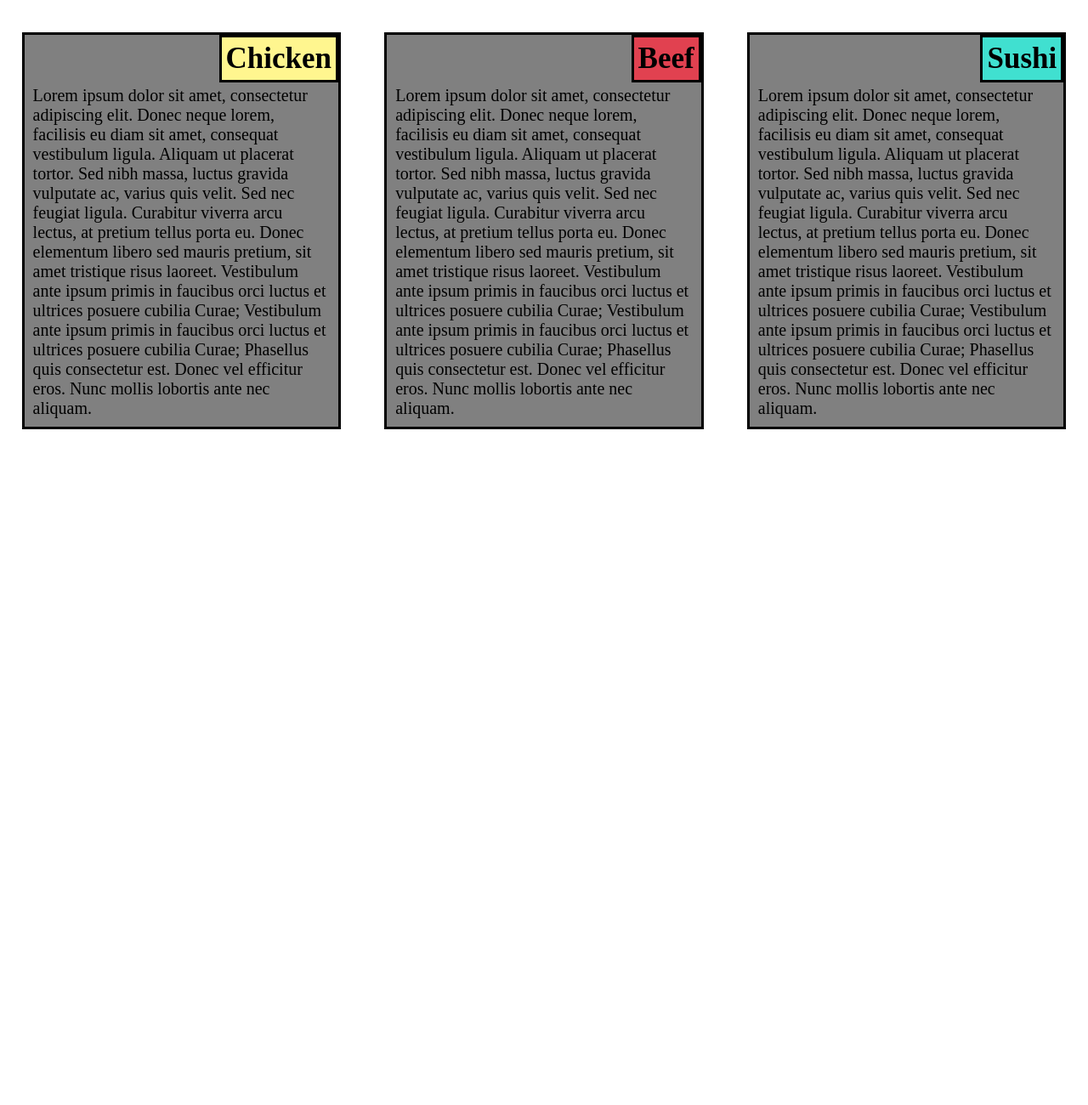
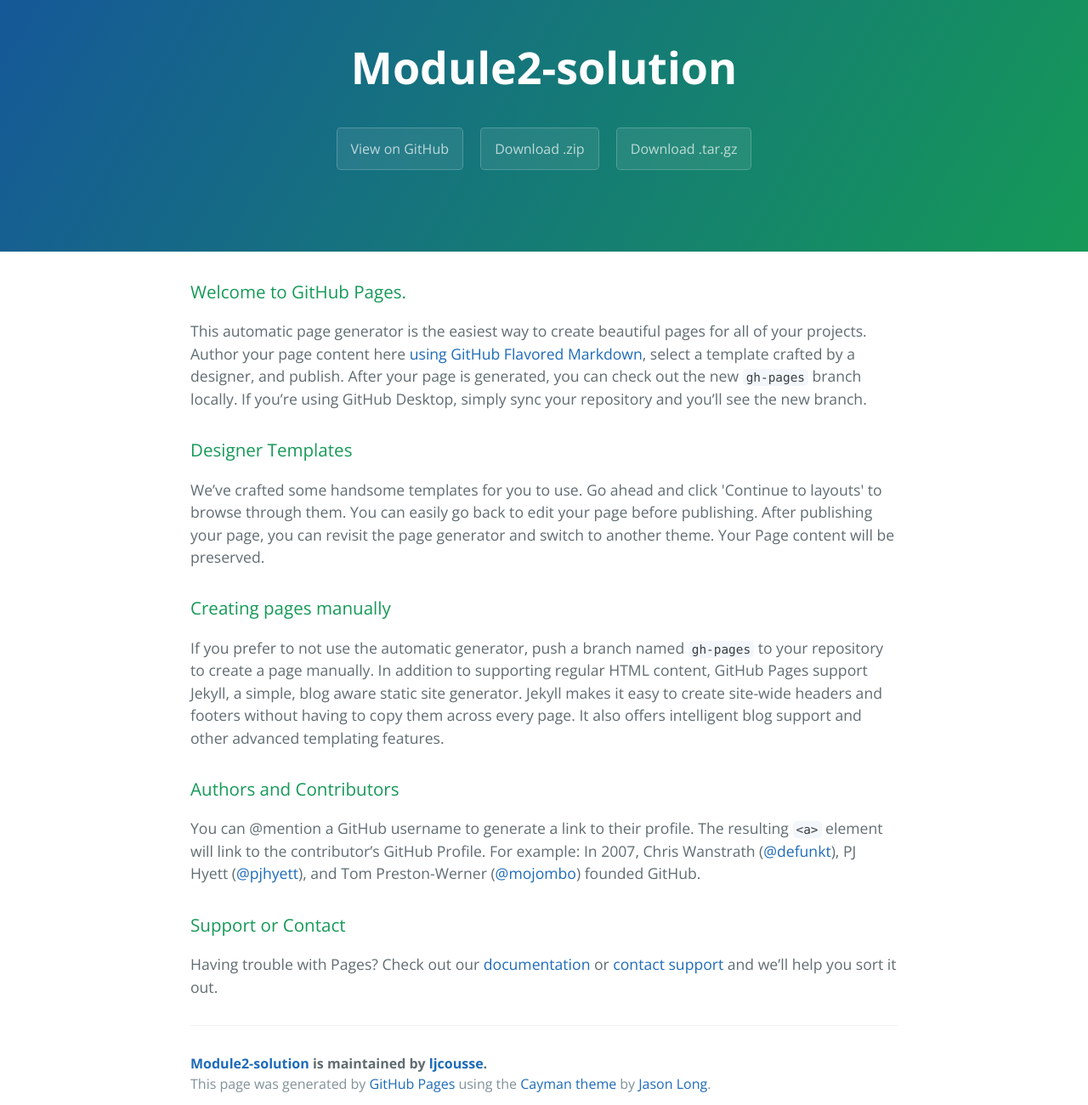
Before and after one commit to ljcousse/module2-solution, a plain HTML site: page index.html in a window 1280 px wide. Shown: the part 40-1340 px from the top of the page at 85% size. Before the commit the page ends 800 px from the top, so only its background shows below. Drawn offline with nearby package versions, Linux system fonts and the light colour scheme.

Commit message:
Create gh-pages branch via GitHub

```diff
--- a/index.html
+++ b/index.html
@@ -1,27 +1,57 @@
 <!DOCTYPE html>
-<html>
+<html lang="en-us">
   <head>
-<meta charset="utf-8">
+    <meta charset="UTF-8">
+    <title>Module2-solution by ljcousse</title>
     <meta name="viewport" content="width=device-width, initial-scale=1">
-<title>Responsive Layout</title>
-<link rel="stylesheet" type="text/css" href="css/style.css">
+    <link rel="stylesheet" type="text/css" href="stylesheets/normalize.css" media="screen">
+    <link href='https://fonts.googleapis.com/css?family=Open+Sans:400,700' rel='stylesheet' type='text/css'>
+    <link rel="stylesheet" type="text/css" href="stylesheets/stylesheet.css" media="screen">
+    <link rel="stylesheet" type="text/css" href="stylesheets/github-light.css" media="screen">
   </head>
-<body class="row">
-<h1>Our Menu</h1>
-<section class="col-lg-4 col-md-6 col-sm-12">
-  <h2 class="chicken">Chicken</h2>
-  Lorem ipsum dolor sit amet, consectetur adipiscing elit. Donec neque lorem, facilisis eu diam sit amet, consequat vestibulum ligula. Aliquam ut placerat tortor. Sed nibh massa, luctus gravida vulputate ac, varius quis velit. Sed nec feugiat ligula. Curabitur viverra arcu lectus, at pretium tellus porta eu. Donec elementum libero sed mauris pretium, sit amet tristique risus laoreet. Vestibulum ante ipsum primis in faucibus orci luctus et ultrices posuere cubilia Curae; Vestibulum ante ipsum primis in faucibus orci luctus et ultrices posuere cubilia Curae; Phasellus quis consectetur est. Donec vel efficitur eros. Nunc mollis lobortis ante nec aliquam.
+  <body>
+    <section class="page-header">
+      <h1 class="project-name">Module2-solution</h1>
+      <h2 class="project-tagline"></h2>
+      <a href="https://github.com/ljcousse/module2-solution" class="btn">View on GitHub</a>
+      <a href="https://github.com/ljcousse/module2-solution/zipball/master" class="btn">Download .zip</a>
+      <a href="https://github.com/ljcousse/module2-solution/tarball/master" class="btn">Download .tar.gz</a>
     </section>
 
-<section class="col-lg-4 col-md-6 col-sm-12">
-  <h2 class="beef">Beef</h2>
-  Lorem ipsum dolor sit amet, consectetur adipiscing elit. Donec neque lorem, facilisis eu diam sit amet, consequat vestibulum ligula. Aliquam ut placerat tortor. Sed nibh massa, luctus gravida vulputate ac, varius quis velit. Sed nec feugiat ligula. Curabitur viverra arcu lectus, at pretium tellus porta eu. Donec elementum libero sed mauris pretium, sit amet tristique risus laoreet. Vestibulum ante ipsum primis in faucibus orci luctus et ultrices posuere cubilia Curae; Vestibulum ante ipsum primis in faucibus orci luctus et ultrices posuere cubilia Curae; Phasellus quis consectetur est. Donec vel efficitur eros. Nunc mollis lobortis ante nec aliquam.
+    <section class="main-content">
+      <h3>
+<a id="welcome-to-github-pages" class="anchor" href="#welcome-to-github-pages" aria-hidden="true"><span aria-hidden="true" class="octicon octicon-link"></span></a>Welcome to GitHub Pages.</h3>
+
+<p>This automatic page generator is the easiest way to create beautiful pages for all of your projects. Author your page content here <a href="https://guides.github.com/features/mastering-markdown/">using GitHub Flavored Markdown</a>, select a template crafted by a designer, and publish. After your page is generated, you can check out the new <code>gh-pages</code> branch locally. If you’re using GitHub Desktop, simply sync your repository and you’ll see the new branch.</p>
+
+<h3>
+<a id="designer-templates" class="anchor" href="#designer-templates" aria-hidden="true"><span aria-hidden="true" class="octicon octicon-link"></span></a>Designer Templates</h3>
+
+<p>We’ve crafted some handsome templates for you to use. Go ahead and click 'Continue to layouts' to browse through them. You can easily go back to edit your page before publishing. After publishing your page, you can revisit the page generator and switch to another theme. Your Page content will be preserved.</p>
+
+<h3>
+<a id="creating-pages-manually" class="anchor" href="#creating-pages-manually" aria-hidden="true"><span aria-hidden="true" class="octicon octicon-link"></span></a>Creating pages manually</h3>
+
+<p>If you prefer to not use the automatic generator, push a branch named <code>gh-pages</code> to your repository to create a page manually. In addition to supporting regular HTML content, GitHub Pages support Jekyll, a simple, blog aware static site generator. Jekyll makes it easy to create site-wide headers and footers without having to copy them across every page. It also offers intelligent blog support and other advanced templating features.</p>
+
+<h3>
+<a id="authors-and-contributors" class="anchor" href="#authors-and-contributors" aria-hidden="true"><span aria-hidden="true" class="octicon octicon-link"></span></a>Authors and Contributors</h3>
+
+<p>You can @mention a GitHub username to generate a link to their profile. The resulting <code>&lt;a&gt;</code> element will link to the contributor’s GitHub Profile. For example: In 2007, Chris Wanstrath (<a href="https://github.com/defunkt" class="user-mention">@defunkt</a>), PJ Hyett (<a href="https://github.com/pjhyett" class="user-mention">@pjhyett</a>), and Tom Preston-Werner (<a href="https://github.com/mojombo" class="user-mention">@mojombo</a>) founded GitHub.</p>
+
+<h3>
+<a id="support-or-contact" class="anchor" href="#support-or-contact" aria-hidden="true"><span aria-hidden="true" class="octicon octicon-link"></span></a>Support or Contact</h3>
+
+<p>Having trouble with Pages? Check out our <a href="https://help.github.com/pages">documentation</a> or <a href="https://github.com/contact">contact support</a> and we’ll help you sort it out.</p>
+
+      <footer class="site-footer">
+        <span class="site-footer-owner"><a href="https://github.com/ljcousse/module2-solution">Module2-solution</a> is maintained by <a href="https://github.com/ljcousse">ljcousse</a>.</span>
+
+        <span class="site-footer-credits">This page was generated by <a href="https://pages.github.com">GitHub Pages</a> using the <a href="https://github.com/jasonlong/cayman-theme">Cayman theme</a> by <a href="https://twitter.com/jasonlong">Jason Long</a>.</span>
+      </footer>
+
     </section>
 
-<section class="col-lg-4 col-md-12 col-sm-12">
-  <h2 class="sushi">Sushi</h2>
-  Lorem ipsum dolor sit amet, consectetur adipiscing elit. Donec neque lorem, facilisis eu diam sit amet, consequat vestibulum ligula. Aliquam ut placerat tortor. Sed nibh massa, luctus gravida vulputate ac, varius quis velit. Sed nec feugiat ligula. Curabitur viverra arcu lectus, at pretium tellus porta eu. Donec elementum libero sed mauris pretium, sit amet tristique risus laoreet. Vestibulum ante ipsum primis in faucibus orci luctus et ultrices posuere cubilia Curae; Vestibulum ante ipsum primis in faucibus orci luctus et ultrices posuere cubilia Curae; Phasellus quis consectetur est. Donec vel efficitur eros. Nunc mollis lobortis ante nec aliquam.
-</section>
 
   </body>
 </html>
```
Lines whose indentation alone changed are shown as unchanged.
